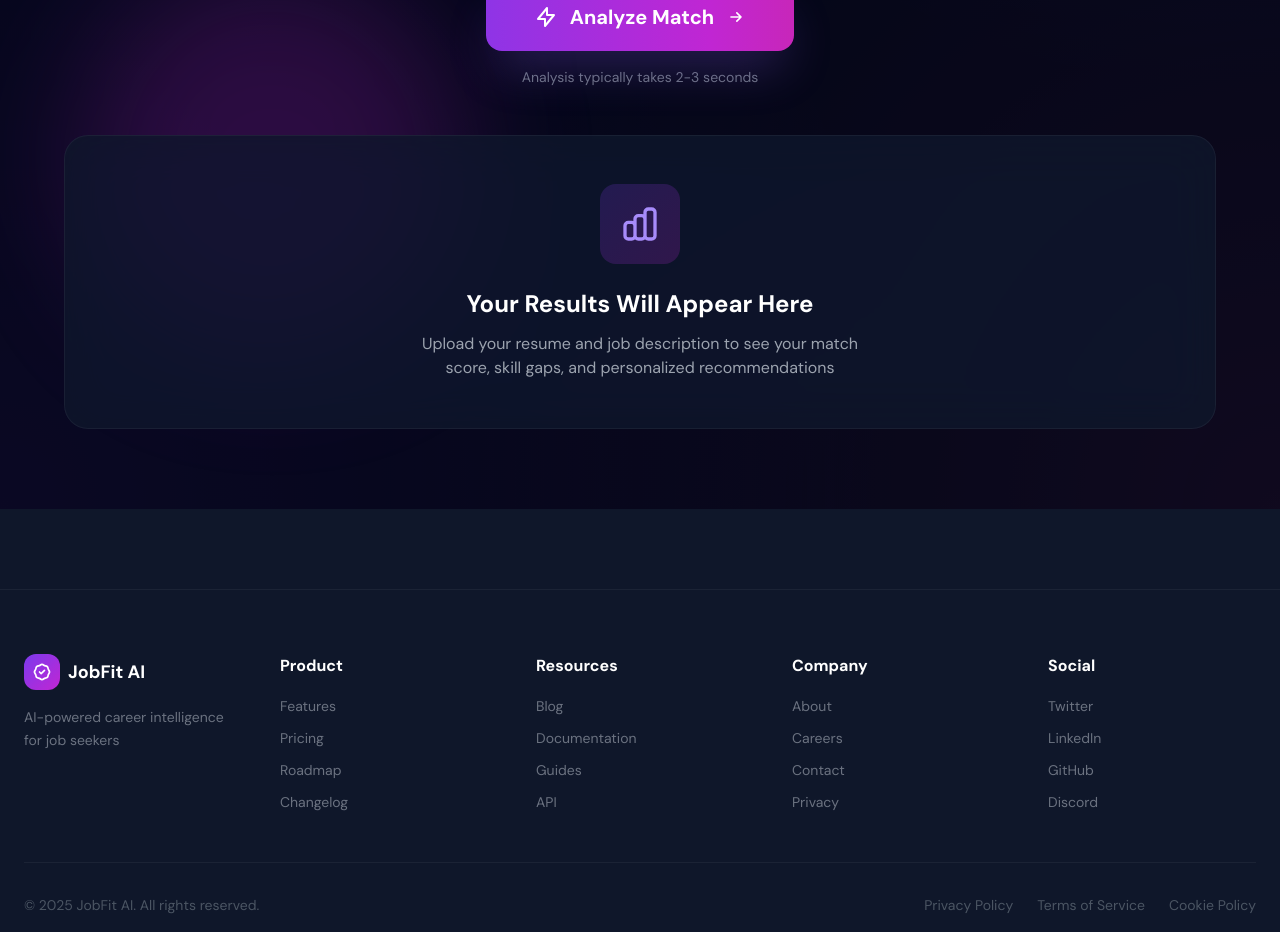
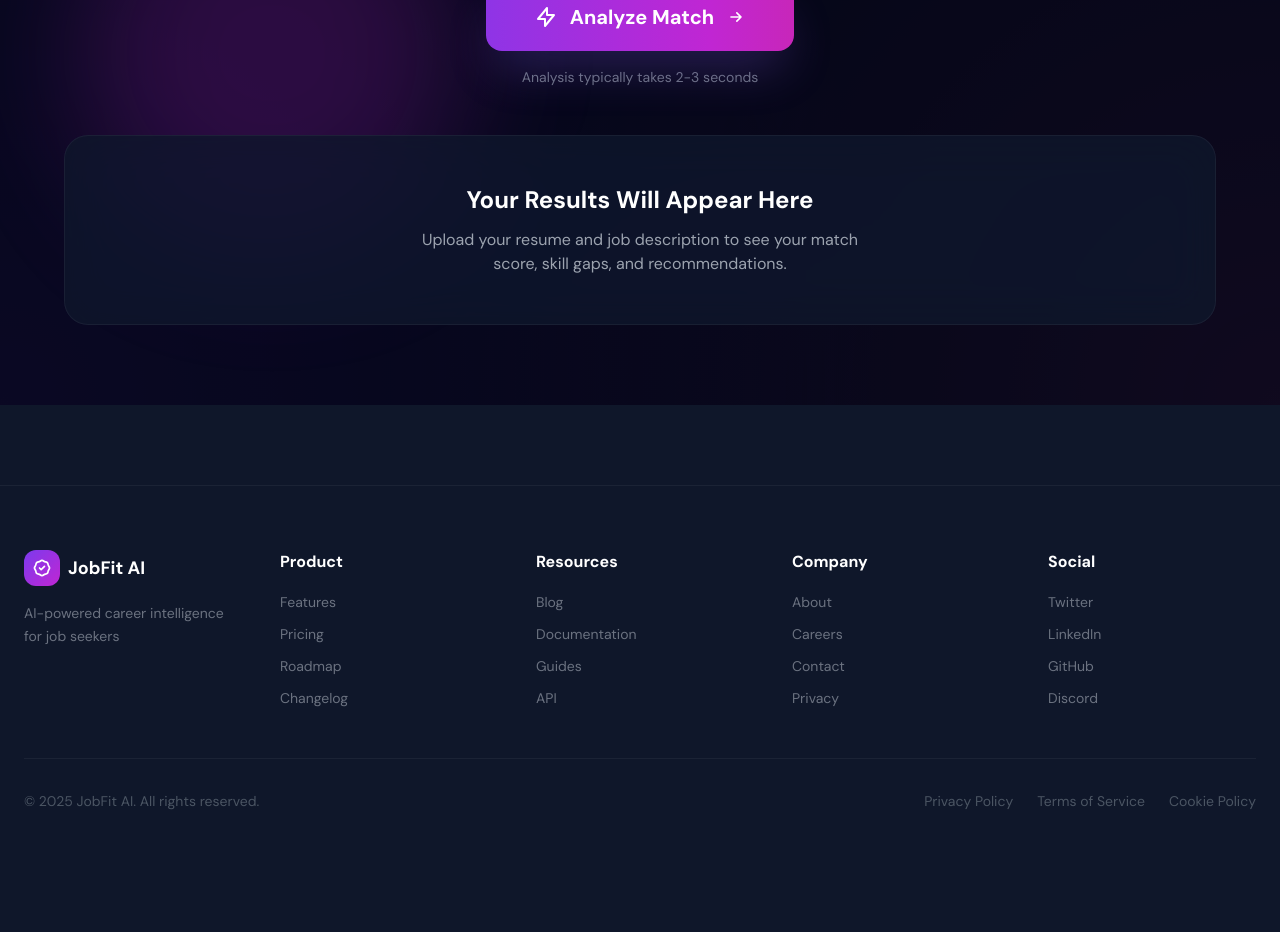
Before and after one commit to Kritika-Sharma7/JobFitAI, a React (Vite) app in the folder frontend/: page /analyze in a window 1280 px wide. Shown: the part 901-1833 px from the top of the page. After the commit the page ends 1776 px from the top, so only its background shows below. Built offline with nearby package versions, Linux system fonts and the light colour scheme.

Commit message:
Integrate AnalyzeJD page with backend API

```diff
--- a/frontend/src/pages/AnalyzeJD.jsx
+++ b/frontend/src/pages/AnalyzeJD.jsx
@@ -1,15 +1,35 @@
 // src/pages/AnalyzeJD.jsx
 import { useState } from 'react';
+import { analyzeJD } from "../services/api";
 
 function AnalyzeJD() {
   const [jobDescription, setJobDescription] = useState('');
   const [analyzing, setAnalyzing] = useState(false);
+  const [result, setResult] = useState(null);
+  const [error, setError] = useState(null);
 
-  const handleAnalyze = () => {
+
+  const handleAnalyze = async () => {
+    if (!jobDescription.trim()) {
+        setError("Please paste a job description first.");
+        return;
+    }
+
     setAnalyzing(true);
-    // Simulate analysis
-    setTimeout(() => setAnalyzing(false), 3000);
+    setError(null);
+    setResult(null);
+
+    try {
+        const response = await analyzeJD({ jobDescription });
+        setResult(response.data);
+
+    } catch (err) {
+        setError("Failed to analyze job description. Please try again.");
+    } finally {
+        setAnalyzing(false);
+    }
   };
+
 
   return (
     <div className="min-h-screen bg-slate-950 relative overflow-hidden pt-32 pb-20 px-6">
@@ -141,21 +161,39 @@ function AnalyzeJD() {
           <p className="text-sm text-gray-500 mt-4">Analysis typically takes 2-3 seconds</p>
         </div>
 
-        {/* Results Container (Empty State) */}
-        <div className="glass-heavy border border-white/5 rounded-3xl p-12 text-center">
-          <div className="w-20 h-20 mx-auto mb-6 bg-gradient-to-br from-violet-600/20 to-fuchsia-600/20 rounded-2xl flex items-center justify-center">
-            <svg className="w-10 h-10 text-violet-400" fill="none" viewBox="0 0 24 24" stroke="currentColor">
-              <path strokeLinecap="round" strokeLinejoin="round" strokeWidth={2} d="M9 19v-6a2 2 0 00-2-2H5a2 2 0 00-2 2v6a2 2 0 002 2h2a2 2 0 002-2zm0 0V9a2 2 0 012-2h2a2 2 0 012 2v10m-6 0a2 2 0 002 2h2a2 2 0 002-2m0 0V5a2 2 0 012-2h2a2 2 0 012 2v14a2 2 0 01-2 2h-2a2 2 0 01-2-2z" />
-            </svg>
+        <div className="glass-heavy border border-white/5 rounded-3xl p-12">
+            {error && (
+                <p className="text-red-400 text-center font-semibold">{error}</p>
+            )}
+
+            {!result && !error && (
+                <div className="text-center">
+                <h3 className="text-2xl font-bold text-white mb-3">
+                    Your Results Will Appear Here
+                </h3>
+                <p className="text-gray-400 max-w-md mx-auto">
+                    Upload your resume and job description to see your match score,
+                    skill gaps, and recommendations.
+                </p>
+                </div>
+            )}
+
+            {result && (
+                <div className="space-y-6">
+                <h3 className="text-3xl font-bold text-white">
+                    Analysis Output (Raw)
+                </h3>
+
+                <pre className="bg-slate-900/60 p-6 rounded-xl text-gray-300 overflow-auto">
+                    {JSON.stringify(result, null, 2)}
+                </pre>
+              </div>
+            )}
           </div>
-          <h3 className="text-2xl font-bold text-white mb-3">Your Results Will Appear Here</h3>
-          <p className="text-gray-400 max-w-md mx-auto">
-            Upload your resume and job description to see your match score, skill gaps, and personalized recommendations
-          </p>
+
         </div>
       </div>
-    </div>
-  );
+    );
 }
 
 export default AnalyzeJD;
```
Also changed, not shown: frontend/src/main.jsx (+7 -7 lines), 1 other file (tests, documents, lock files or other folders).
